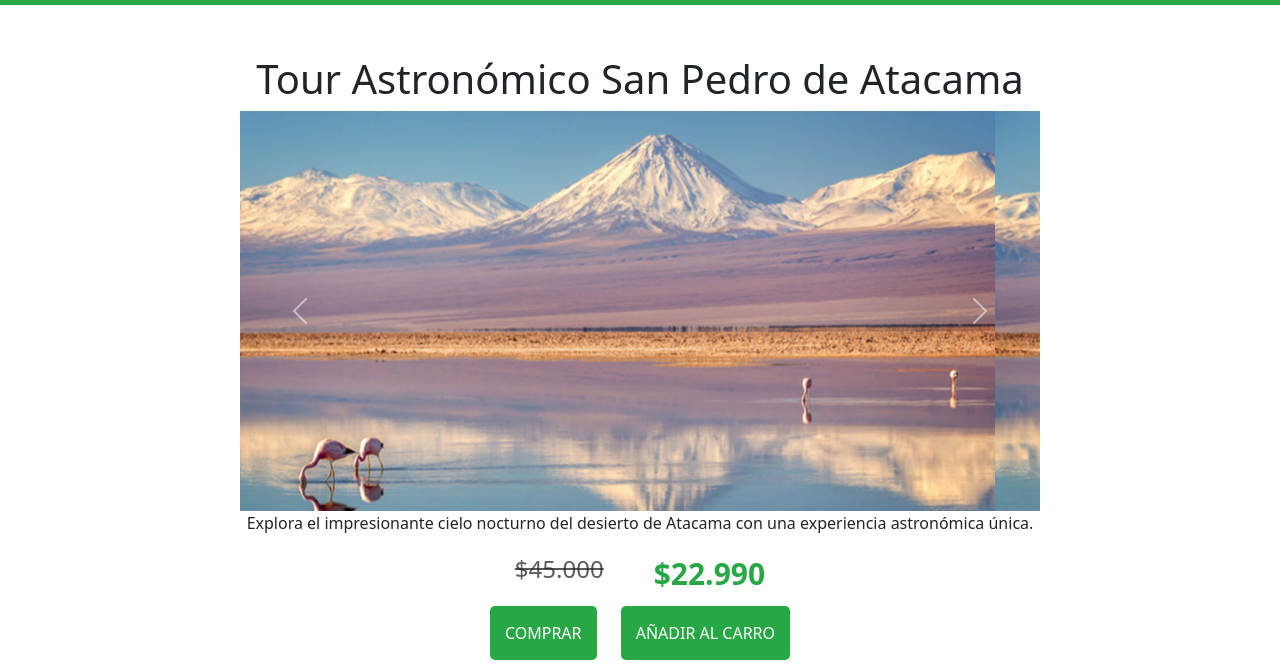
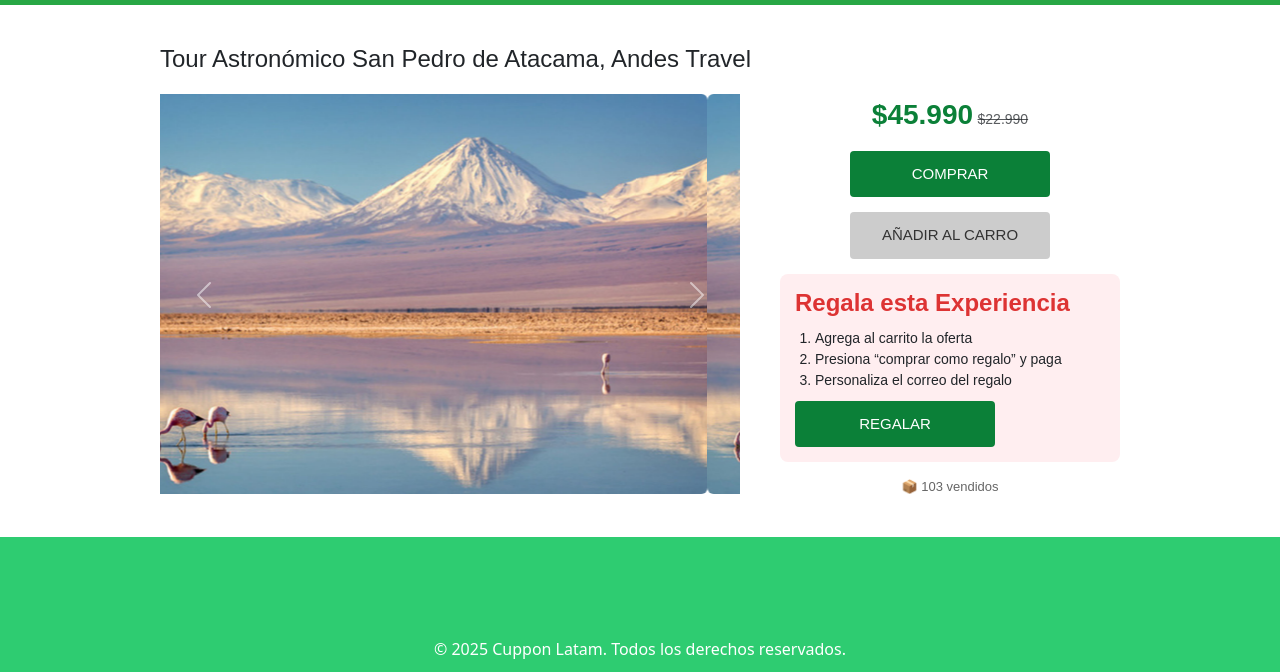
Before and after one commit to Clawkatze/ProyectoCupones, a plain HTML site: page san-pedro.html in a window 1280 px wide. Shown: the part 128-800 px from the top of the page. Drawn offline with nearby package versions, Linux system fonts and the light colour scheme.

Commit message:
ProyectoCuponesV3.1

```diff
--- a/assets/css/san-pedro.css
+++ b/assets/css/san-pedro.css
@@ -1,10 +1,3 @@
-body {
-    font-family: Roboto, sans-serif;
-    margin: 0;
-    padding: 0;
-    background-color: #f4f4f4;
-}
-
 .navbar-expand-lg {
     background-color: #28a745;
 }
@@ -13,69 +6,111 @@ body {
     color: white !important;
 }
 
-.navbar-nav{
+.navbar-nav {
     margin-left: auto;
 }
 
-.tour-info {
-    text-align: center;
-    padding: 50px;
+.contenedor-tour {
+    max-width: 1000px;
+    margin: 40px auto;
+    padding: 0 20px;
+    font-family: sans-serif;
   }
 
-.tour-img {
-    width: 100%;
-    max-width: 800px;
-    height: auto;
-    border-radius: 10px;
+  .titulo-tour {
+    font-size: 24px;
+    margin-bottom: 20px;
+  }
+
+  .contenedor-contenido {
+    display: flex;
+    gap: 40px;
+    flex-wrap: wrap;
+    justify-content: space-between;
   }
 
   .carousel {
-    max-width: 800px;
-    margin: auto;
+    flex: 1 1 60%;
   }
 
-.carousel-item img {
+  .carousel img {
+    width: 100%;
     height: 400px;
     object-fit: cover;
+    border-radius: 6px;
+  }
+
+  .panel-lateral {
+    flex: 1 1 35%;
+    display: flex;
+    flex-direction: column;
+    align-items: center;
+    gap: 15px;
   }
 
   .precio {
-    display: flex; /* Puedo distribuir el contenido sin la necesidad de utilizar posiciones absolutas */
-    justify-content: center;
-    gap: 50px; /* Espacio entre 2 numeros */
-    font-size: 24px;
+    text-align: center;
+  }
+
+  .numero-grande {
+    font-size: 28px;
+    color: #0b8038;
+    font-weight: bold;
   }
 
   .text-body-secondary {
-    text-decoration: line-through; /* Subraya el precio original*/
-    color: gray;
+    text-decoration: line-through;
+    color: #888;
+    font-size: 14px;
   }
 
-.numero-grande {
-    font-size: 30px;
-    color: #28a745;
-    font-weight: bold;
+  .btn-comprar,
+  .btn-carro,
+  .btn-regalar {
+    width: 200px;
+    padding: 12px;
+    font-size: 15px;
+    background-color: #0b8038;
+    color: white;
+    border: none;
+    cursor: pointer;
+    border-radius: 4px;
   }
 
-.btn-comprar, .btn-carro {
-    background-color: #28a745;
-    color: white;
-    padding: 15px;
-    border: none;
-    border-radius: 5px;
-    cursor: pointer;
-    margin: 10px;
+  .btn-carro {
+    background-color: #ccc;
+    color: #333;
   }
 
-body {
-    display: flex;
-    flex-direction: column;
-    height: 100%;
-    margin: 0;
+  .btn-comprar:hover,
+  .btn-carro:hover,
+  .btn-regalar:hover {
+    opacity: 0.9;
   }
 
-main {
-    flex-grow: 1;
+  .regalo-box {
+    background-color: #ffeef0;
+    padding: 15px;
+    border-radius: 8px;
+    text-align: left;
+    font-size: 14px;
+    width: 100%;
+  }
+
+  .regalo-box h4 {
+    margin: 0 0 10px 0;
+    font-weight: bold;
+    color: #d33;
+  }
+
+  .regalo-box ol {
+    margin: 0 0 10px 20px;
+    padding: 0;
+  }
+
+  .vendidos {
+    font-size: 13px;
+    color: #666;
   }
 
 
@@ -83,9 +118,6 @@ footer {
     background-color: #2ecc71;
     text-align: center;
     padding: 100px;
-    padding-bottom: 700px; /* Asegura espacio al final de la página */
+    padding-bottom: 700px;
     color: white;
 }
-
-
-/* Flexbox (flex) es mejor que estar usando float, inline-block y position:absolute*/
--- a/san-pedro.html
+++ b/san-pedro.html
@@ -29,38 +29,54 @@
     </header>
 
     <main>
-        <section class="tour-info">
-            <h1>Tour Astronómico San Pedro de Atacama</h1>
+        <div class="contenedor-tour">
+            <h2 class="titulo-tour">Tour Astronómico San Pedro de Atacama, Andes Travel</h2>
+
+            <div class="contenedor-contenido">
                 <div id="carouselSanPedro" class="carousel slide" data-bs-ride="carousel">
                 <div class="carousel-inner">
                   <div class="carousel-item active">
-                        <img src="/assets/img/miscelaneos/San-Pedro-de-Atacama.jpg" class="d-block w-100" alt="San Pedro de Atacama">
+                    <img src="/assets/img/miscelaneos/San-Pedro-de-Atacama.jpg" class="d-block w-100" alt="Imagen 1">
                   </div>
                   <div class="carousel-item">
-                        <img src="/assets/img/miscelaneos/San-Pedro-de-Atacama.jpg" class="d-block w-100" alt="San Pedro de Atacama">
+                    <img src="/assets/img/miscelaneos/San-Pedro-de-Atacama.jpg" class="d-block w-100" alt="Imagen 2">
                   </div>
                   <div class="carousel-item">
-                        <img src="/assets/img/miscelaneos/San-Pedro-de-Atacama.jpg" class="d-block w-100" alt="San Pedro de Atacama">
+                    <img src="/assets/img/miscelaneos/San-Pedro-de-Atacama.jpg" class="d-block w-100" alt="Imagen 3">
                   </div>
                 </div>
                 <button class="carousel-control-prev" type="button" data-bs-target="#carouselSanPedro" data-bs-slide="prev">
                   <span class="carousel-control-prev-icon" aria-hidden="true"></span>
+                  <span class="visually-hidden">Anterior</span>
                 </button>
                 <button class="carousel-control-next" type="button" data-bs-target="#carouselSanPedro" data-bs-slide="next">
                   <span class="carousel-control-next-icon" aria-hidden="true"></span>
+                  <span class="visually-hidden">Siguiente</span>
                 </button>
               </div>
-
-            <p>Explora el impresionante cielo nocturno del desierto de Atacama con una experiencia astronómica única.</p>
-
+              <div class="panel-lateral">
                 <div class="precio">
-                <span class="text-body-secondary">$45.000</span>
-                <span class="numero-grande">$22.990</span>
+                  <span class="numero-grande">$45.990</span>
+                  <span class="text-body-secondary">$22.990</span>
                 </div>
 
                 <button class="btn-comprar">COMPRAR</button>
                 <button class="btn-carro">AÑADIR AL CARRO</button>
-        </section>
+
+                <div class="regalo-box">
+                  <h4>Regala esta Experiencia</h4>
+                  <ol>
+                    <li>Agrega al carrito la oferta</li>
+                    <li>Presiona “comprar como regalo” y paga</li>
+                    <li>Personaliza el correo del regalo</li>
+                  </ol>
+                  <button class="btn-regalar">REGALAR</button>
+                </div>
+
+                <div class="vendidos">📦 103 vendidos</div>
+              </div>
+            </div>
+          </div>
     </main>
 
     <footer>
```
Lines whose indentation alone changed are shown as unchanged.
